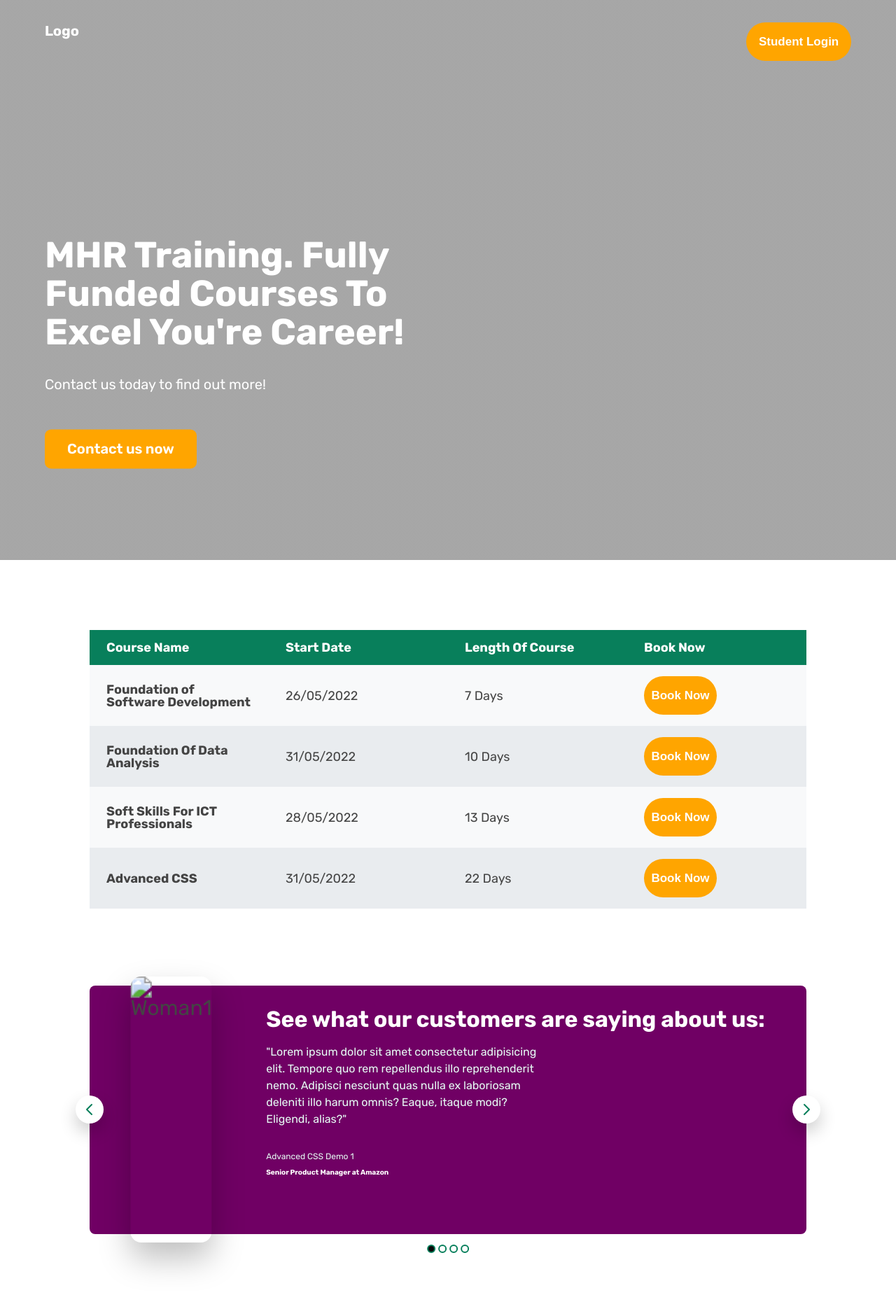
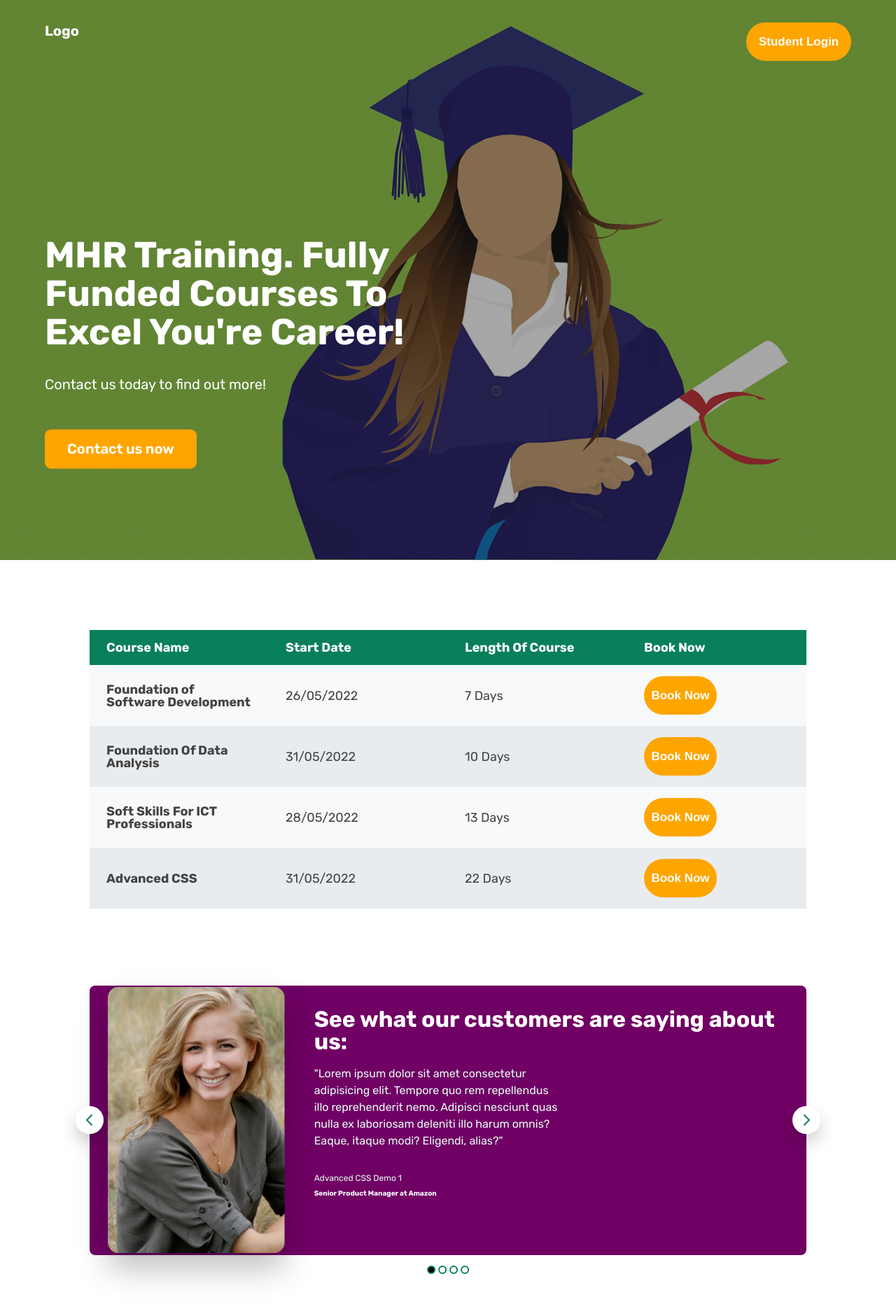
Before and after one commit to Mstrange12/MHR-Training-Co, a plain HTML site: page index.html in a window 1280 px wide. Shown: the whole page at 70% size. Drawn offline with Linux system fonts and the light colour scheme.

Commit message:
Add files via upload

```diff
--- a/index.html
+++ b/index.html
@@ -48,7 +48,7 @@
             rgba(34, 34, 34, 0.4),
             rgba(34, 34, 34, 0.4)
           ),
-          url(images/graduate-gbc76969cc_1280.png);
+          url(graduate-gbc76969cc_1280.png);
         background-size: cover;
         color: #fff;
       }
@@ -126,7 +126,7 @@
 
     <!--Carousel Reviews-->
     <div class="carousel">
-      <img class="carousel-img" src="images/Woman1.jpg" alt="Woman1" />
+      <img class="carousel-img" src="Woman1.jpg" alt="Woman1" />
       <blockquote class="testimonial">
         <h1 class="title-reviews">
           See what our customers are saying about us:
```
